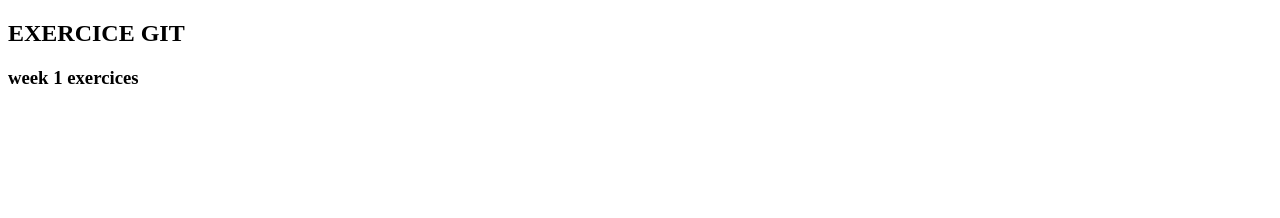
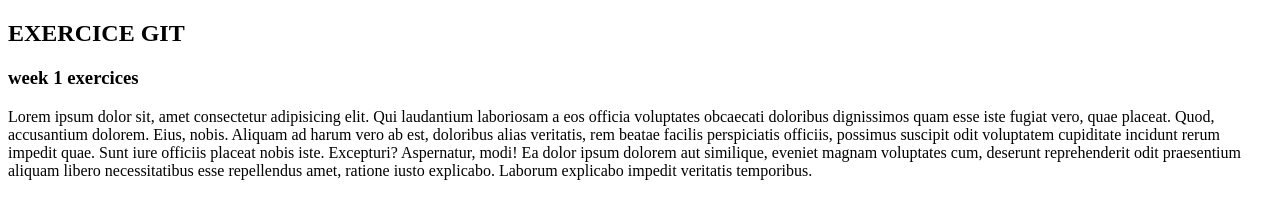
Before and after one commit to Galien-Dev/path-lab-github, a plain HTML site: page index.html in a window 1280 px wide. Drawn offline with Linux system fonts and the light colour scheme.

Commit message:
first paragraph

```diff
--- a/index.html
+++ b/index.html
@@ -1,13 +1,28 @@
 <!DOCTYPE html>
 <html lang="en">
-<head>
-    <meta charset="UTF-8">
-    <meta http-equiv="X-UA-Compatible" content="IE=edge">
-    <meta name="viewport" content="width=device-width, initial-scale=1.0">
+  <head>
+    <meta charset="UTF-8" />
+    <meta http-equiv="X-UA-Compatible" content="IE=edge" />
+    <meta name="viewport" content="width=device-width, initial-scale=1.0" />
     <title>Path lab git</title>
-</head>
-<body>
+  </head>
+  <body>
     <h2>EXERCICE GIT</h2>
     <h3>week 1 exercices</h3>
-</body>
+
+    <div class="container">
+      <p>
+        Lorem ipsum dolor sit, amet consectetur adipisicing elit. Qui laudantium
+        laboriosam a eos officia voluptates obcaecati doloribus dignissimos quam
+        esse iste fugiat vero, quae placeat. Quod, accusantium dolorem. Eius,
+        nobis. Aliquam ad harum vero ab est, doloribus alias veritatis, rem
+        beatae facilis perspiciatis officiis, possimus suscipit odit voluptatem
+        cupiditate incidunt rerum impedit quae. Sunt iure officiis placeat nobis
+        iste. Excepturi? Aspernatur, modi! Ea dolor ipsum dolorem aut similique,
+        eveniet magnam voluptates cum, deserunt reprehenderit odit praesentium
+        aliquam libero necessitatibus esse repellendus amet, ratione iusto
+        explicabo. Laborum explicabo impedit veritatis temporibus.
+      </p>
+    </div>
+  </body>
 </html>
```
